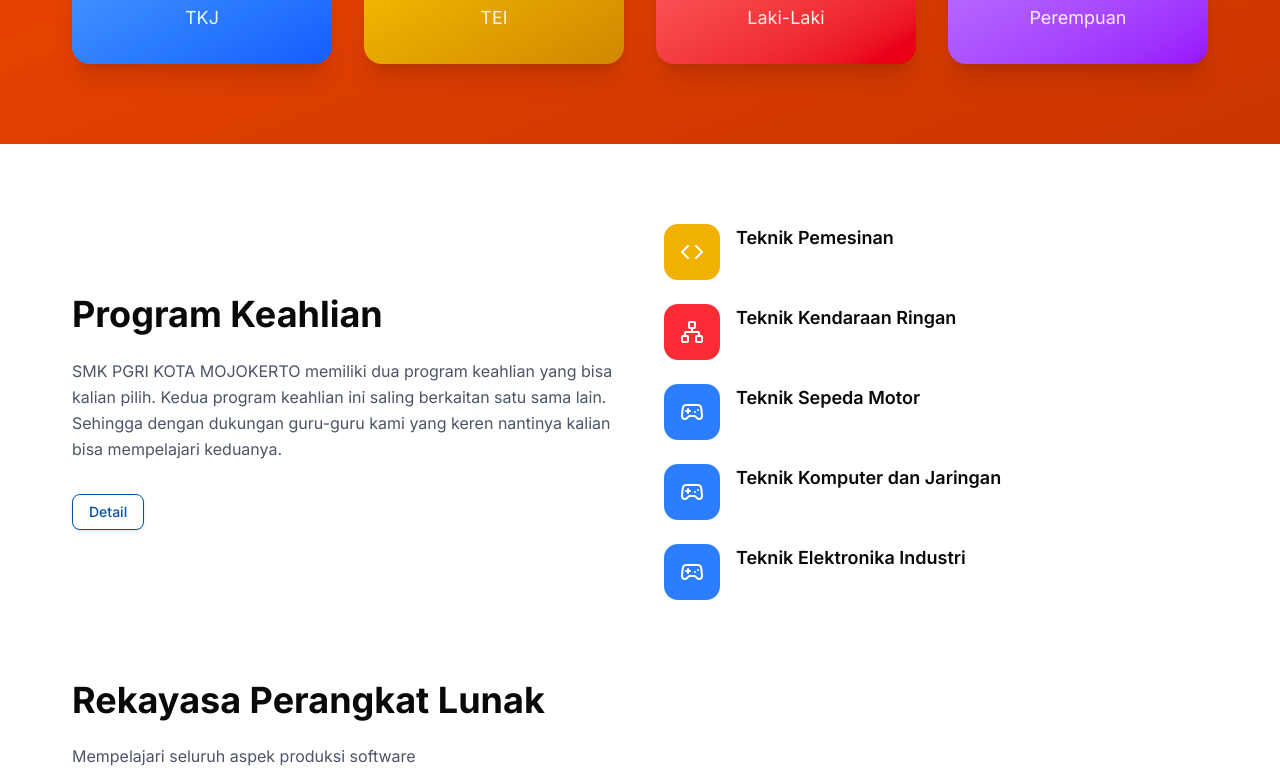
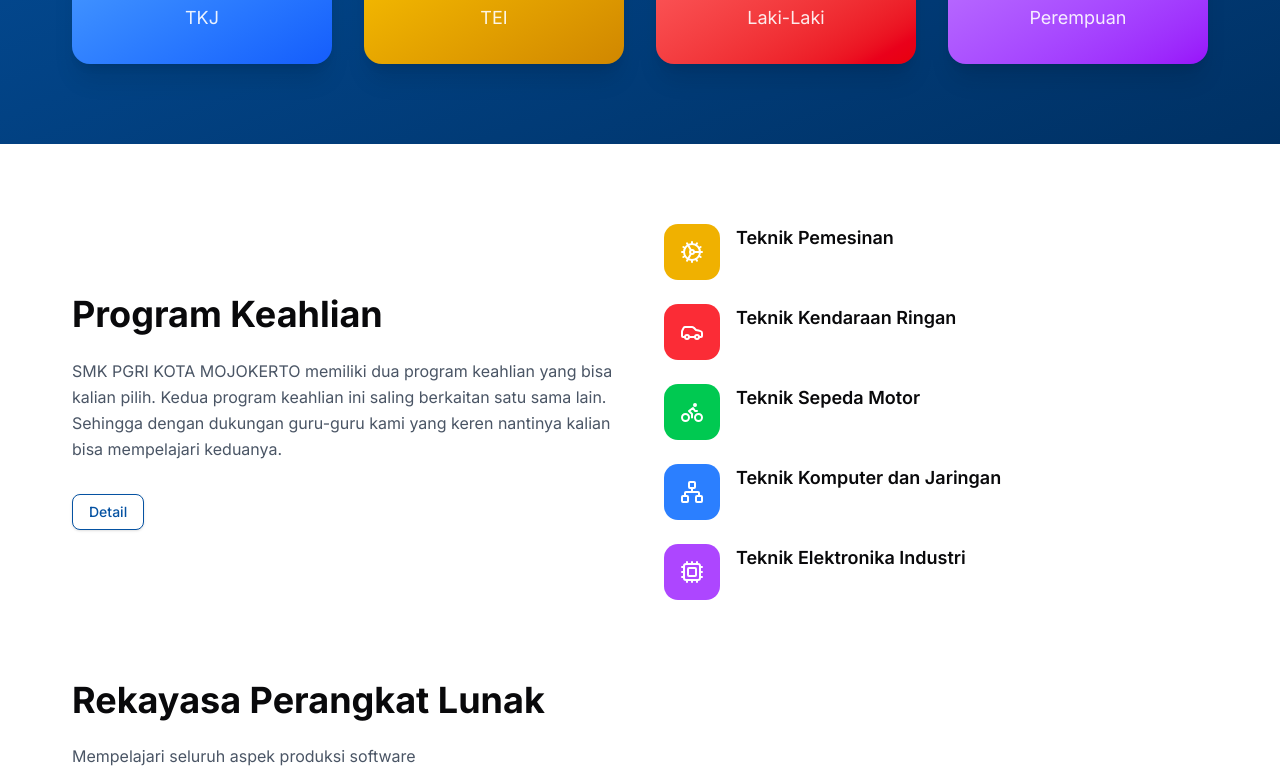
Before and after one commit to fjrhub/smkpgrimojokerto, a Next.js app: page / in a window 1280 px wide. Shown: the part 2706-3478 px from the top of the page. Built offline with nearby package versions, Linux system fonts and the light colour scheme.

Commit message:
feat(ui): align program icons with their respective departments

```diff
--- a/app/page.tsx
+++ b/app/page.tsx
@@ -26,6 +26,10 @@
   Twitter,
   Youtube,
   Phone,
+  Cog,
+  Car,
+  Bike,
+  Cpu,
 } from "lucide-react";
 import { Button } from "@/components/ui/button";
 import { Card, CardContent } from "@/components/ui/card";
@@ -483,7 +487,7 @@
       {/* Student Statistics */}
       <section
         id="numbers"
-        className="py-20 bg-gradient-to-br from-orange-600 to-orange-700 text-white"
+        className="py-20 bg-gradient-to-br from-[#0552A2] to-[#003164] text-white"
       >
         <div className="container mx-auto px-4">
           <motion.div
@@ -556,29 +560,33 @@
               className="space-y-6"
             >
               <ProgramTimeline
-                icon={<Code />}
+                icon={<Cog />}
                 title="Teknik Pemesinan"
                 color="bg-yellow-500"
               />
+
               <ProgramTimeline
-                icon={<Network />}
+                icon={<Car />}
                 title="Teknik Kendaraan Ringan"
                 color="bg-red-500"
               />
+
               <ProgramTimeline
-                icon={<Gamepad2 />}
+                icon={<Bike />}
                 title="Teknik Sepeda Motor"
-                color="bg-blue-500"
+                color="bg-green-500"
               />
+
               <ProgramTimeline
-                icon={<Gamepad2 />}
+                icon={<Network />}
                 title="Teknik Komputer dan Jaringan"
                 color="bg-blue-500"
               />
+
               <ProgramTimeline
-                icon={<Gamepad2 />}
+                icon={<Cpu />}
                 title="Teknik Elektronika Industri"
-                color="bg-blue-500"
+                color="bg-purple-500"
               />
             </motion.div>
           </div>
```
